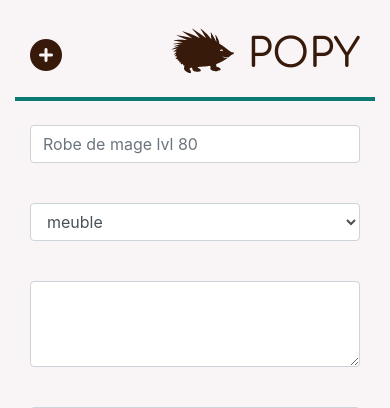
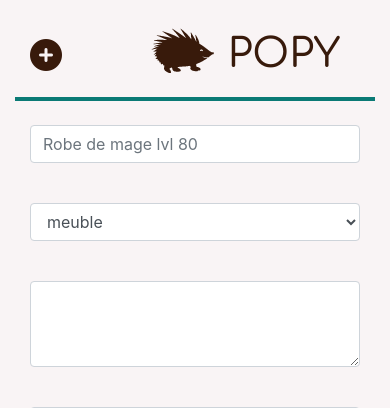
Before and after one commit to LisaDevoghelaere/petites-annonces, a PHP site: page /ajout in a window 390 px wide. Shown: the top 408 px of the page. Run offline with PHP 8.4, Linux system fonts and the light colour scheme; some libraries are stand-ins or nearby versions.

Commit message:
responsive

```diff
--- a/public/css/style.css
+++ b/public/css/style.css
@@ -229,6 +229,18 @@
   padding: 1.5rem;
 }
 
+/*---------------------------Formulaire ajout----------------------*/
+.form-control:focus {
+  border-color: #0b7a75;
+  -webkit-box-shadow: 0 0 0 0.2rem #0b7a75;
+          box-shadow: 0 0 0 0.2rem #0b7a75;
+}
+
+.btn-secondary.focus, .btn-secondary:focus {
+  -webkit-box-shadow: none;
+          box-shadow: none;
+}
+
 @media screen and (max-width: 479px) {
   .add {
     font-size: 2rem;
@@ -238,7 +250,14 @@
   }
   h1 {
     font-size: 2.5rem;
-    text-align: right;
+    display: -webkit-box;
+    display: -ms-flexbox;
+    display: flex;
+    -ms-flex-line-pack: center;
+        align-content: center;
+    -webkit-box-pack: justify;
+        -ms-flex-pack: justify;
+            justify-content: space-between;
   }
   h1 a:hover {
     color: #0b7a75;
```
Also changed, not shown: public/css/style.scss (+11 -1 lines), 1 other file.
